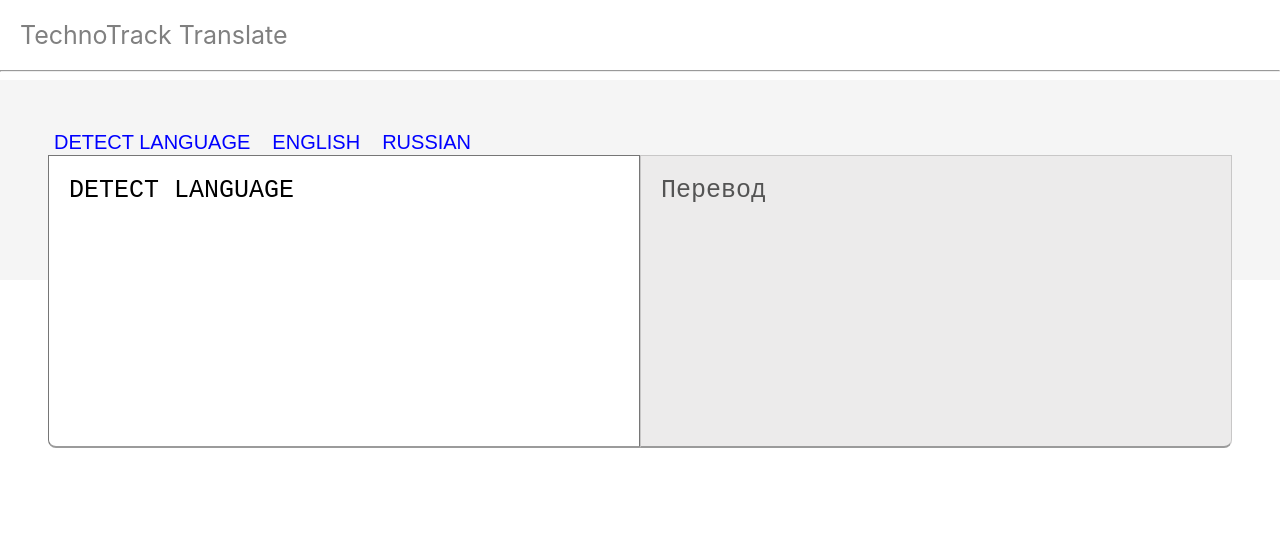
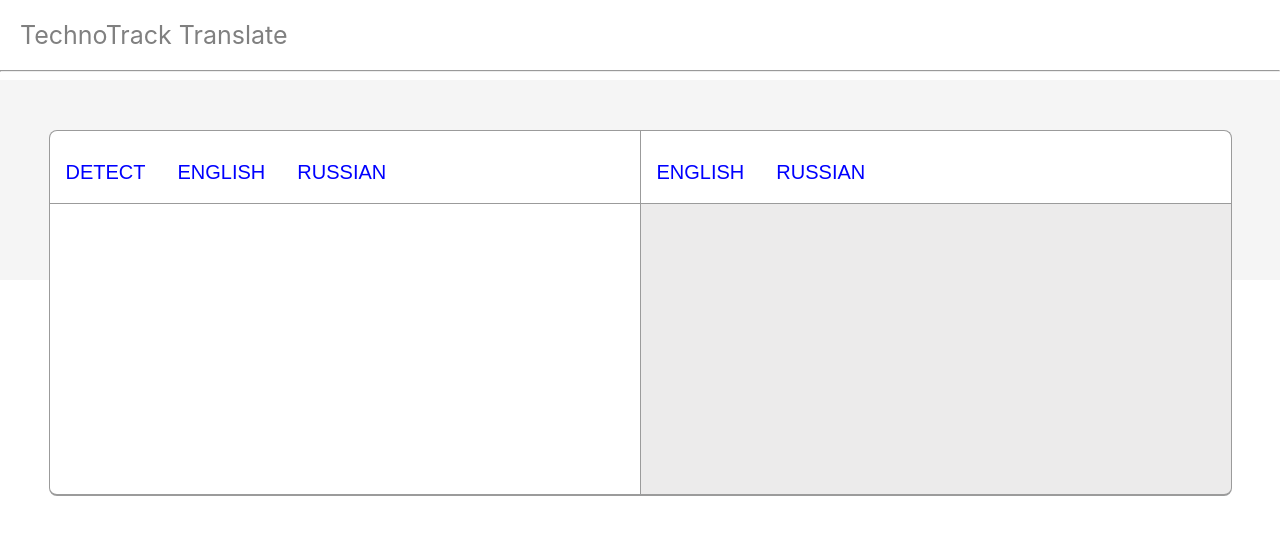
Before and after one commit to foxygen98/2019-2-Track-Frontend-O-Anoshchenko, a React (Create React App) app in the folder exam_2/: page / in a window 1280 px wide. Shown: the top 534 px of the page. Built offline with nearby package versions, Linux system fonts and the light colour scheme.

Commit message:
Реализовала перевод + pwa

```diff
--- a/exam_2/package.json
+++ b/exam_2/package.json
@@ -10,6 +10,7 @@
     "@types/node": "^12.12.38",
     "@types/react": "^16.9.34",
     "@types/react-dom": "^16.9.7",
+    "node-fetch": "^2.6.0",
     "react": "^16.13.1",
     "react-dom": "^16.13.1",
     "react-scripts": "3.4.1",
--- a/exam_2/public/index.html
+++ b/exam_2/public/index.html
@@ -1,14 +1,27 @@
 <!DOCTYPE html>
 <html lang="en">
+
 <head>
   <meta charset="utf-8" />
   <link rel="icon" href="%PUBLIC_URL%/favicon.ico" />
   <meta name="viewport" content="width=device-width, initial-scale=1" />
-    <meta name="theme-color" content="#000000" />
-    <meta
-      name="description"
-      content="Web site created using create-react-app"
-    />
+  <meta name="theme-color" content="#f5f5f5" />
+  <meta name="description" content="Web site created using create-react-app" />
+  <link rel="apple-touch-startup-image" href="images/splash/launch-640x1136.png"
+    media="(device-width: 320px) and (device-height: 568px) and (-webkit-device-pixel-ratio: 2) and (orientation: portrait)">
+  <link rel="apple-touch-startup-image" href="images/splash/launch-750x1294.png"
+    media="(device-width: 375px) and (device-height: 667px) and (-webkit-device-pixel-ratio: 2) and (orientation: portrait)">
+  <link rel="apple-touch-startup-image" href="images/splash/launch-1242x2148.png"
+    media="(device-width: 414px) and (device-height: 736px) and (-webkit-device-pixel-ratio: 3) and (orientation: portrait)">
+  <link rel="apple-touch-startup-image" href="images/splash/launch-1125x2436.png"
+    media="(device-width: 375px) and (device-height: 812px) and (-webkit-device-pixel-ratio: 3) and (orientation: portrait)">
+  <link rel="apple-touch-startup-image" href="images/splash/launch-1536x2048.png"
+    media="(min-device-width: 768px) and (max-device-width: 1024px) and (-webkit-min-device-pixel-ratio: 2) and (orientation: portrait)">
+  <link rel="apple-touch-startup-image" href="images/splash/launch-1668x2224.png"
+    media="(min-device-width: 834px) and (max-device-width: 834px) and (-webkit-min-device-pixel-ratio: 2) and (orientation: portrait)">
+  <link rel="apple-touch-startup-image" href="images/splash/launch-2048x2732.png"
+    media="(min-device-width: 1024px) and (max-device-width: 1024px) and (-webkit-min-device-pixel-ratio: 2) and (orientation: portrait)">
+
   <link rel="apple-touch-icon" href="%PUBLIC_URL%/logo192.png" />
   <!--
       manifest.json provides metadata used when your web app is installed on a
@@ -26,6 +39,7 @@
     -->
   <title>React App</title>
 </head>
+
 <body>
   <noscript>You need to enable JavaScript to run this app.</noscript>
   <div id="root"></div>
@@ -40,4 +54,5 @@
       To create a production bundle, use `npm run build` or `yarn build`.
     -->
 </body>
+
 </html>
--- a/exam_2/src/TextWindow.tsx
+++ b/exam_2/src/TextWindow.tsx
@@ -1,45 +1,82 @@
-import React, { useState, MouseEvent } from 'react';
+import React, { useState } from 'react';
 import styles from './Translate.module.css'
 import * as T from './types'
+import * as TU from './utils/translate/types'
+import TranslateUtils from './utils/translate'
+
+const languages: T.ILang = {
+    RUSSIAN: 'ru',
+    ENGLISH: 'en',
+    DETECT: ''
+}
 
 function Translate() {
-    const [lang, setLang]: [string, React.Dispatch<React.SetStateAction<string>>] = useState<string>('DETECT LANGUAGE')
+    const [lang, setLang]: [string, React.Dispatch<React.SetStateAction<string>>] = useState<string>('DETECT')
+    const [Tlang, setTLang]: [string, React.Dispatch<React.SetStateAction<string>>] = useState<string>('RUSSIAN')
     const [input, setInput]: [string, React.Dispatch<React.SetStateAction<string>>] = useState<string>('')
+    const [translated, setTranslated] = useState<TU.IAPIResponse>({ code: 200, lang: '', text: [''] })
 
-    function ChangeLang(event: MouseEvent): any {
-        event.preventDefault();
-        setLang('lang')
+    function ChangeLang(props: T.IProps): void {
+        if (props.for === 'from') {
+            setLang(props.lang)
+        } else {
+            setTLang(props.lang)
+        }
     }
 
-    function handleSubmit(event: React.FormEvent<HTMLFormElement>): any {
-        event.preventDefault()
-        if (input === '') {
-            return
+    async function handleSubmit(event: React.KeyboardEvent<HTMLTextAreaElement>): Promise<any> {
+        if (event.charCode === 13 || event.charCode === 32) {
+            if (event.charCode === 32) {
+                setInput(input + event.key)
+            }
+            event.preventDefault()
+            const fromLang = languages[lang]
+            let toLang = languages[Tlang]
+            if (fromLang !== '') {
+                toLang = `${fromLang}-${toLang}`
+                console.log(toLang)
+            }
+            const inputText: TU.ITranslate[] = [{
+                text: [input],
+                lang: toLang
+            }]
+            const transl = await TranslateUtils.translate(inputText[0])
+            setTranslated(transl)
         }
-        setInput('')
     }
 
-    function handleTextChange(event: any) {
+    function textChange(event: React.ChangeEvent<HTMLTextAreaElement>): void {
+        console.log('hi')
         setInput(event.target.value)
+        console.log(input)
+        setTranslated({ code: 200, lang: '', text: [''] })
     }
 
-    function LangName(this: T.IProps, props: T.IProps) {
+    function LangName(props: T.IProps) {
         return (
-            <button className={styles.Name} onClick={ChangeLang}>{props.lang}</button>
+            <button className={`${styles.Name} ${styles[props.lang]}`} onClick={() => ChangeLang(props)}>{props.lang}</button>
         )
     }
 
     return (
         <>
-            <form className={styles.Form}>
-                <div className={styles.LangSelection}>
-                    <LangName lang={'DETECT LANGUAGE'} />
-                    <LangName lang={'ENGLISH'} />
-                    <LangName lang={'RUSSIAN'} />
+            <div className={styles.Box}>
+                <div>
+                    <div className={styles.LangSelectionLeft}>
+                        <LangName lang={'DETECT'} for={'from'} />
+                        <LangName lang={'ENGLISH'} for={'from'} />
+                        <LangName lang={'RUSSIAN'} for={'from'} />
+                    </div>
+                    <textarea className={styles.InputLeft} onKeyPress={handleSubmit} onChange={textChange} value={input} />
                 </div>
-                <textarea className={styles.InputLeft} lang={lang} value={lang} />
-                <textarea disabled className={styles.InputRight} value={'Перевод'} />
-            </form>
+                <div>
+                    <div className={styles.LangSelectionRight}>
+                        <LangName lang={'ENGLISH'} for={'to'} />
+                        <LangName lang={'RUSSIAN'} for={'to'} />
+                    </div>
+                    <textarea disabled className={styles.InputRight} value={translated.text} />
+                </div>
+            </div>
         </>
     );
 }
--- a/exam_2/src/Translate.module.css
+++ b/exam_2/src/Translate.module.css
@@ -12,6 +12,8 @@
 }
 
 .InputRight {
+    border: 0.1vh solid #9b9b9b;
+    border-left: 0vh;
     border-bottom: 0.3vh solid #9b9b9b;
     border-radius: 0vh 0vh 1vh 0vh;
     background-color: rgb(236, 235, 235);
@@ -23,6 +25,7 @@
 }
 
 .InputLeft {
+    border: 0.1vh solid #9b9b9b;
     border-bottom: 0.3vh solid #9b9b9b;
     border-radius: 0vh 0vh 0vh 1vh;
     width: 550px;
@@ -33,8 +36,8 @@
 }
 
 textarea {
+    border: none;
     outline: none;
-
 }
 
 button {
@@ -42,15 +45,42 @@
 
 }
 
-.LangSelection {
+.LangSelectionLeft {
     display: flex;
+    border: 0.1vh solid #9b9b9b;
+    border-bottom: 0px;
+    border-left: 1px solid #9b9b9b;
+    background-color: white;
+    border-radius: 1vh 0vh 0vh 0vh;
+    height: 9vh;
+}
+
+.LangSelectionRight {
+    display: flex;
+    border: 0.1vh solid #9b9b9b;
+    border-bottom: 0px;
+    border-left: 0px;
+    background-color: white;
+    border-radius: 0vh 1vh 0vh 0vh;
+    height: 9vh;
 }
 
 .Name {
-    border: none;
-    background-color: whitesmoke;
+    border: 0vh;
+    background-color: white;
     color: blue;
-    margin: 50px 10px 0px 0px;
+    margin: 10px;
     margin-bottom: 0px;
     font-size: 20px;
+    cursor: pointer;
+    animation: anim 2s;
 }
+
+.Name:active {
+    border-bottom: 1vh solid blue;
+}
+
+.Box {
+    display: flex;
+    padding: 50px;
+}
```
Also changed, not shown: exam_2/src/types.tsx (+6 -1 lines), exam_2/public/manifest.json, 1 other file (tests, documents, lock files or other folders). Lines whose indentation alone changed are shown as unchanged.
